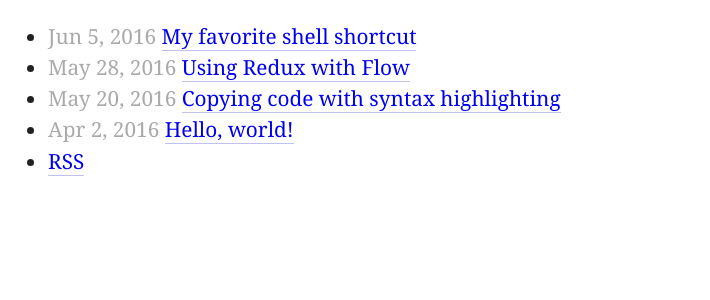
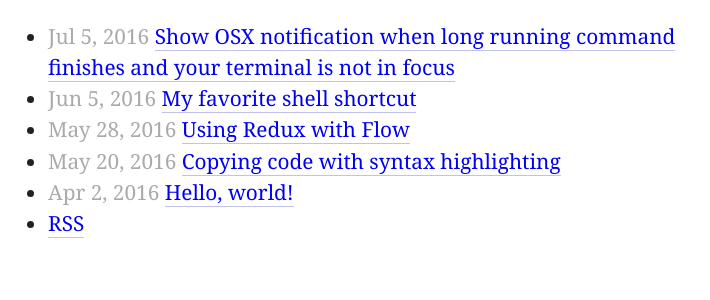
Before and after one commit to frantic/frantic.github.io, a Jekyll site: the page built from writing.html, in a window 1280 px wide. Shown: the top 300 px of the page, without its empty margins (0-710 px from the left). Built offline with Jekyll 4.4.1, drawn with Linux system fonts in a browser that asks for light colours; part of the change alters nothing that is shown.

Commit message:
New post "Show OSX notification ..."

````diff
--- a/_layouts/default.html
+++ b/_layouts/default.html
@@ -12,6 +12,7 @@
     <link rel="alternate" type="application/rss+xml" title="{{ site.title }}" href="{{ "/feed.xml" | prepend: site.baseurl | prepend: site.url }}">
 
     <style type="text/css" media="screen">
+      img { max-width: 100% }
       p,ul,ol,pre { max-width: 32em; line-height: 1.5; font-size: 1rem; font-weight: 200; margin-bottom: 2em; }
       body { font-family: georgia; color: #222; }
       time { color: #aaa; }
--- /dev/null
+++ b/_posts/2016-07-05-notify-on-completion.md
@@ -0,0 +1,58 @@
+---
+layout: post
+title: Show OSX notification when long running command finishes and your terminal is not in focus
+excerpt: Fighting lack of attention span with some advanced tooling hacks
+---
+
+Sometimes I run commands that take a while to finish: `git pull`, `npm install`, etc. My attention span is pretty short, so I easily get distracted and forget about it. 15 minutes later (after reading Hacker News/Twitter/etc.) I come back to my terminal and discover that I forgot to `cd` into the correct folder. So I fix the problem, run the slow command again, get distracted and there my next 15 minutes go.
+
+Sure, there must be a better way?
+
+**Solution #1**. Make all tools fast and get more patient. Maybe that'd work in a parallel universe.
+
+**Solution #2**. Write a short script that uses `terminal-notifier`, then append `; notify-me` to long running commands. From Googling around this appears to be the most common solution. However this approach has several problems:
+
+1. You have to manually append the command -- it's easy to forget
+2. You never know if the command is going to take a long time (hello `git pull` on slow network after weeks of not working on a project)
+3. The notification fires even when your terminal is in focus and that's annoying because I can already see the command has finished.
+
+**Solution #3**. Use [iTerm2 triggers](https://www.iterm2.com/documentation-triggers.html) to send OSX notification when it finds a match of a substring from your shell's `PS1`. Closer, but still suffers from unwanted notifications.
+
+**Solution #4, the winner**. Build a script that can figure out if your terminal is in the foreground:
+
+```osascript
+#!/usr/bin/env osascript
+
+on run argv
+  tell application "System Events"
+    set frontApp to name of first application process whose frontmost is true
+    if frontApp is not "iTerm2" then
+      set notifTitle to item 1 of argv
+      set notifBody to "succeded"
+      set errorCode to item 2 of argv
+      if errorCode is not "0"
+        set notifBody to "failed with error code " & errorCode
+      end if
+      display notification notifBody with title notifTitle
+    end if
+  end tell
+end run
+
+```
+
+Then in my `.zshrc`:
+
+```sh
+function f_notifyme {
+  LAST_EXIT_CODE=$?
+  CMD=$(fc -ln -1)
+  # No point in waiting for the command to complete
+  notifyme "$CMD" "$LAST_EXIT_CODE" &
+}
+
+export PS1='$(f_notifyme)'$PS1
+```
+
+Now every time a command in my terminal finishes after I switched over to a different app, I'll get a nice notification:
+
+![](/assets/notif.png)
````
Also changed, not shown: assets/notif.png (added).
